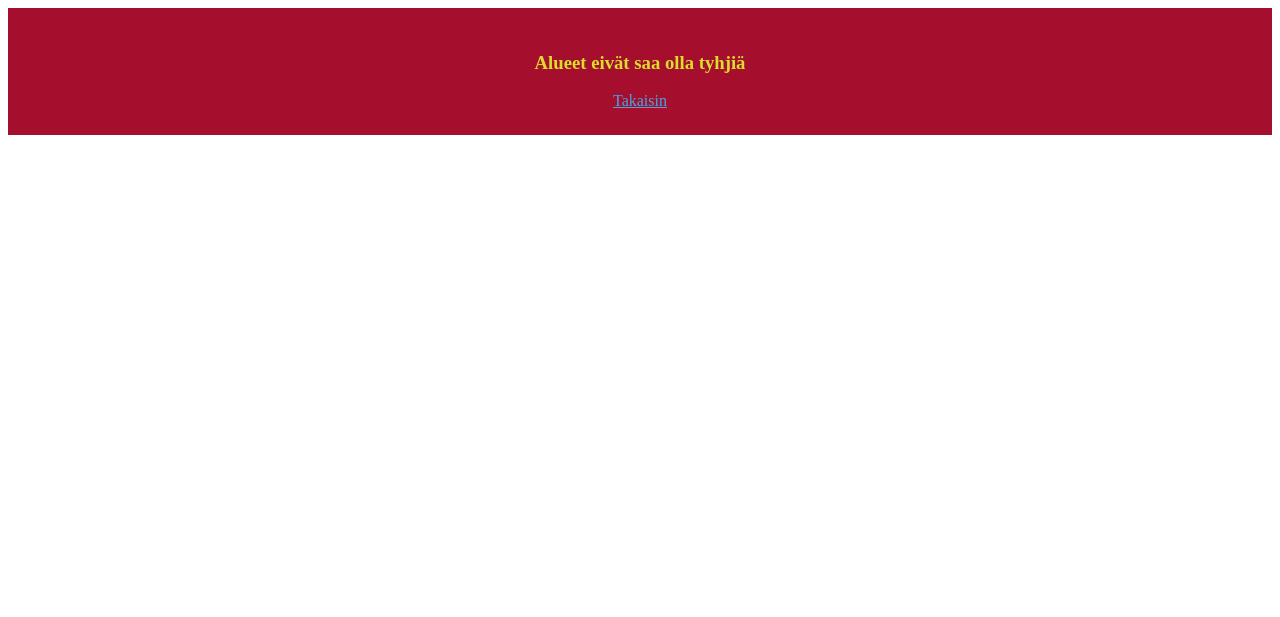
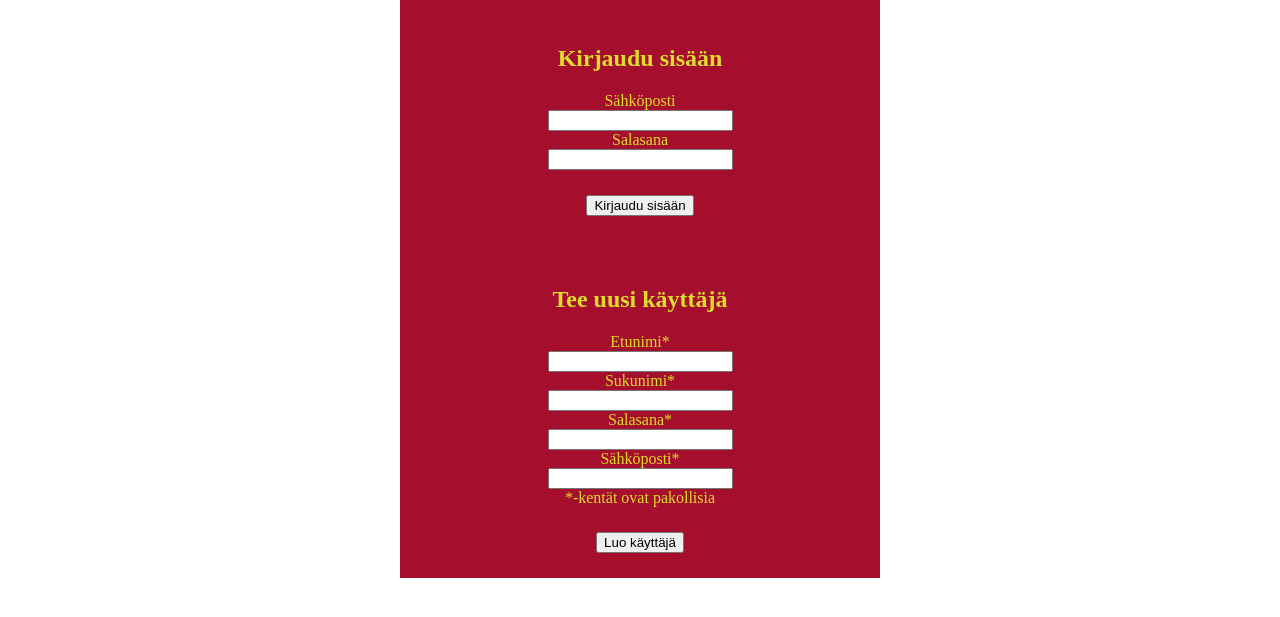
Before and after one commit to tomiviljanen/rentoutussovellus, a PHP site: page /login.php in a window 1280 px wide. Shown: the top 617 px of the page. Run offline with PHP 8.4, Linux system fonts and the light colour scheme; data that the repository does not hold is empty.

Commit message:
Login stuff
Changed index.php to login php so the user will log in from seperate
site and then get redirected to index.php. If user is not logged in he
will get redirected back to login.php. Now stores user data in session .
old login verification was login.php new one is loginverify.php

```diff
--- a/login.php
+++ b/login.php
@@ -2,67 +2,64 @@
 <html xmlns="http://www.w3.org/1999/xhtml">
 <head>
 <meta http-equiv="Content-Type" content="text/html; charset=iso-8859-1" />
-<title>Log in</title>
+<title></title>
 </head>
 <body>
 <style>
+body { margin:0; padding:0; }
+div{
+	background-color: #A50E2D;
+	color: #dbdc2b;
+	display: block;
+	min-width: 320px;
+	max-width: 480px;
+	text-align: center;
+	margin: 0 auto;
+	padding: 25px 0px 25px 0px;
+}
 
-div{
-background-color: #A50E2D;
-padding: 25px;
-color: #dbdc2b;
-text-align: center;
-}
-a{
-color: #46a5e5;
+input[type="submit"]{
+	margin-top: 25px;
 }
 
 </style>
 <div>
-<?php
-//Variables
-$email = $_POST['email'];
-$password = $_POST['password'];
-//if empty give this instead
-if (empty ($password) || empty ($email)) {
-echo "<h3>Alueet eiv&aumlt saa olla tyhjiä</h3>";
-echo "<a href=\"index.php\">Takaisin</a>";} else {
-//Connect to database server
-$yhteys = mysql_connect('localhost', 'root', 'rootpass');
-//Choose database
-mysql_select_db('rentoutussovellus', $yhteys);
+	<!-- Kirjautuiminen sisään-->
+	<form id="log in" method="post" action="loginverify.php">
+		<h2>Kirjaudu sisään</h2>
+		<label for="email">Sähköposti</label><br>
+		<input type="email" name="email" id="email" required/>
 
-//Get email and password with that matches the email that was inputted
-$result = mysql_query("SELECT sahkoposti, pass FROM users WHERE sahkoposti = '$email'", $yhteys);
+		<br>
+		<label for="password">Salasana</label><br>
+		<input type="password" name="password" id="password" required/>
 
-//how many results
-$lkm = mysql_num_rows($result);
+		<br>
+		<input type="submit" value="Kirjaudu sisään">
+	</form>
+</div>
+<div>
+	<!-- Uuden käyttäjän teko-->
+	<form id="create user" method="post" action="createuser.php">
+		<h2>Tee uusi käyttäjä</h2>
+		<label for="firstname">Etunimi</label><span>*</span><br>
+		<input type="text" name="firstname" id="firstname" required/>
+		<br />
+		<label for="surname">Sukunimi</label><span>*</span><br>
+		<input type="text" name="surname" id="surname" required/>
+		<br>
+		<label for="password">Salasana</label><span>*</span><br>
+		<input type="password" name="password" id="password" required/>
 
-//Tulokset läpi
-$i = 1;
-if($lkm == 0){
-		echo "Sähköposti ja salasana eivät täsmää";
-	}else{
-while($i <= $lkm) {
+		<br>
+		<label for="email">Sähköposti</label><span>*</span><br>
+		<input type="email" name="email" id="email" required/>
+		<br>
+		<span>*-kentät ovat pakollisia</span>
+		<br>
+		<input type="Submit" value="Luo käyttäjä">
 
-	$rivi = mysql_fetch_assoc($result);
-	//Check to see if inputted password matches  the one on the database
-	if(password_verify($password, $rivi['pass'])){
-		//Password matches
-		echo "Kirjatuminen sisään onnistui, sinut uudelleenohjataan etusivulle";
-	}else{
-		//Password doesnt match
-		echo "Sähköposti ja salasana eivät täsmää";
-	}
-	$i++;
-	}
-}
-//Back to sign in page link
-echo "<br><a href=\"index.php\">Takaisin</a>";
-//Close connection to database
-mysql_close($yhteys);
-}
-?>
+	</form>
 </div>
 </body>
 </html>
```
Also changed, not shown: createuser.php (+7 -9 lines), index.php (+5 -51 lines), loginverify.php (added, +74 -0 lines).
